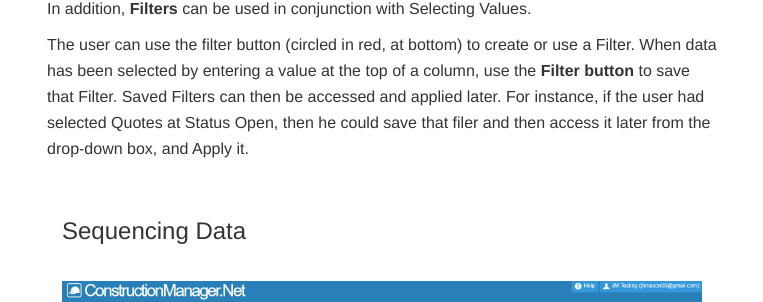
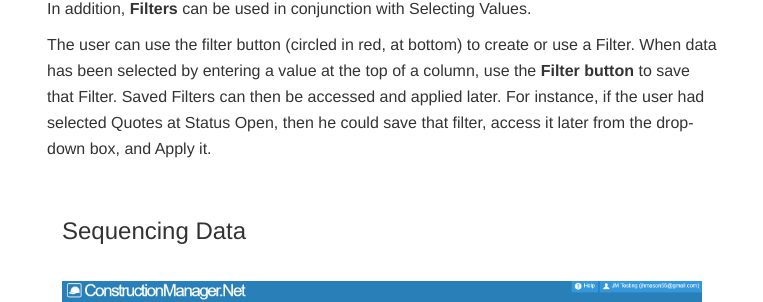
Before and after one commit to JNCSolutions/ConstructionManagerDocs, a Jekyll site: the page built from Manipulating Lists.html, in a window 1280 px wide. Shown: the part 1146-1448 px from the top of the page, without its empty margins (258-1021 px from the left). Built offline with Jekyll 4.4.1, drawn with Linux system fonts in a browser that asks for light colours.

Commit message:
Update Manipulating Lists.html

```diff
--- a/Manipulating Lists.html
+++ b/Manipulating Lists.html
@@ -47,7 +47,7 @@ title: Manipulating Lists
     <p>The user can use the filter button (circled in red, at bottom) to create or use a Filter.
         When data has been selected by entering a value at the top of a column, use the <b>Filter button</b> to
         save that Filter. Saved Filters can then be accessed and applied later.
-        For instance, if the user had selected Quotes at Status Open, then he could save that filer and then
+        For instance, if the user had selected Quotes at Status Open, then he could save that filter,
         access it later from the drop-down box, and Apply it.</p>
 
       <br>
```
